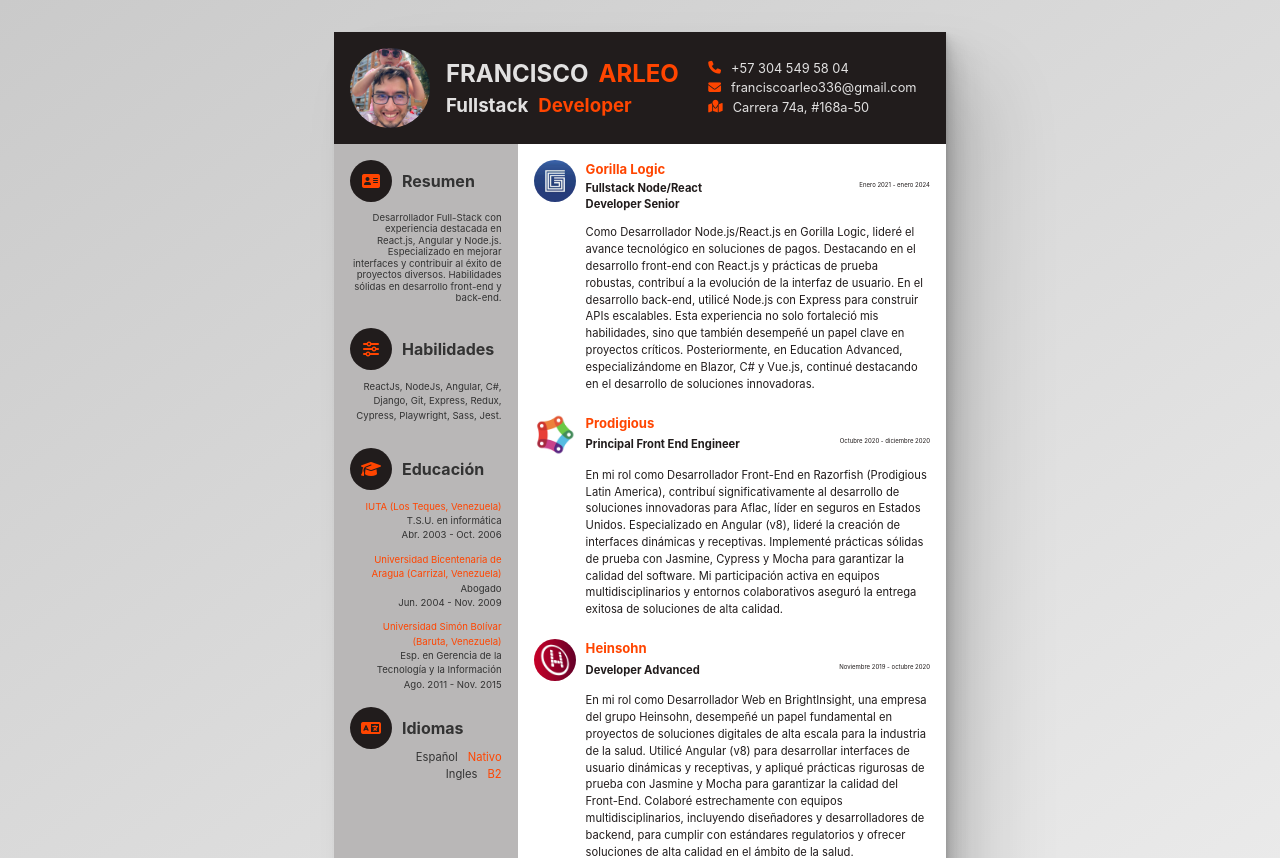
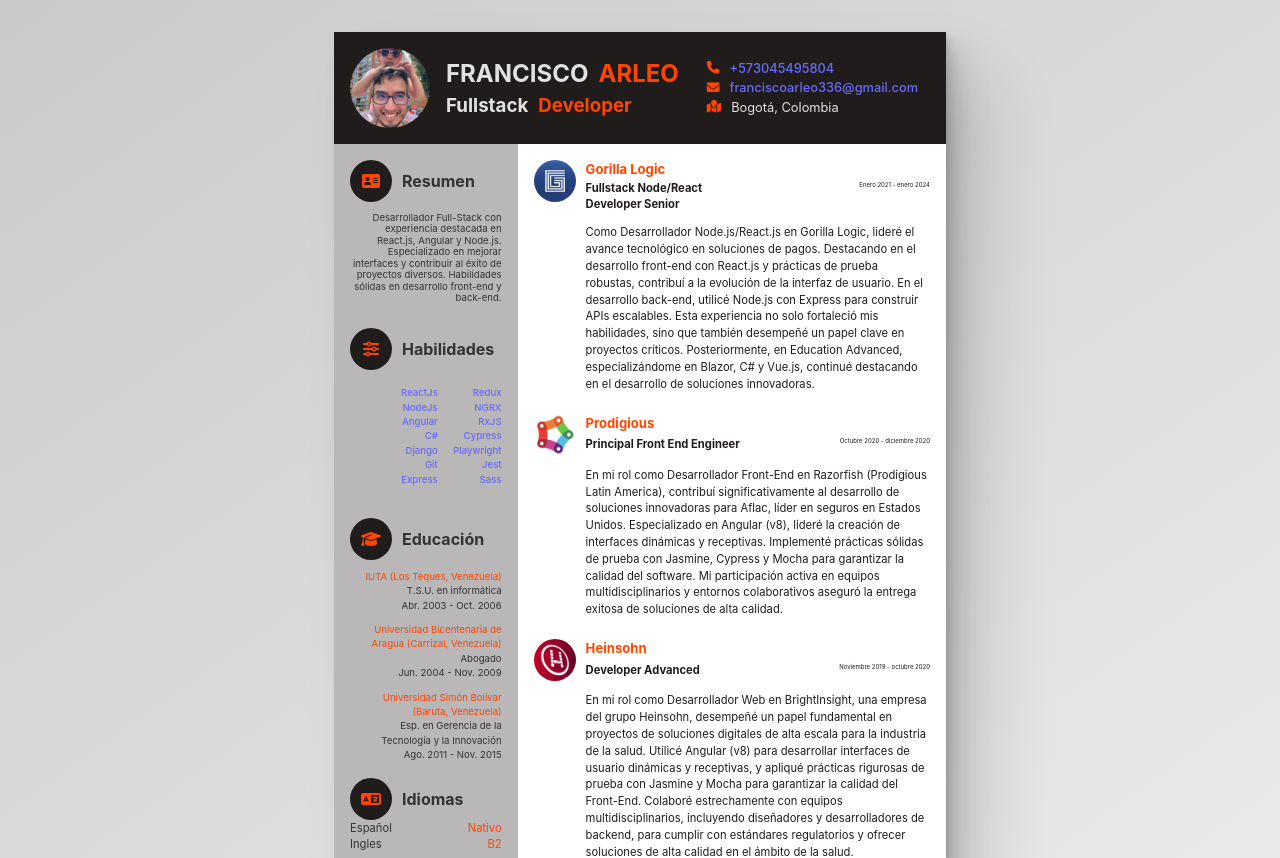
Before and after one commit to cisco336/StaticResume, a React (Vite) app: page / in a window 1280 px wide. Shown: the top 858 px of the page. Built offline with nearby package versions, Linux system fonts and the light colour scheme.

Commit message:
removing uneeded extensions, using data.js

```diff
--- a/src/App.jsx
+++ b/src/App.jsx
@@ -1,6 +1,6 @@
 import { useState } from 'react';
 import './App.css'
-import Sheet from './components/sheet/Sheet.jsx';
+import Sheet from './components/sheet/Sheet';
 
 function App() {
   const [count, setCount] = useState(0)
--- a/src/components/education/EducationItem.jsx
+++ b/src/components/education/EducationItem.jsx
@@ -8,7 +8,7 @@ function EducationItem({ institute, location, title, from, to }) {
                 {`${institute} (${location})`}
             </span>
             <span className="education__item--grade">
-                {title}
+                {title.es}
             </span>
             <span className="education__item--date">
                 {`${from} - ${to}`}
--- a/src/components/education/EducationWrapper.jsx
+++ b/src/components/education/EducationWrapper.jsx
@@ -1,40 +1,20 @@
-import React from 'react'
-import SectionTitle from '../sectionTitle/SectionTitle.jsx'
-import './education.scss'
-import EducationItem from './EducationItem';
+import React from "react";
+import SectionTitle from "../sectionTitle/SectionTitle";
+import "./education.scss";
+import EducationItem from "./EducationItem";
+import data from "../../data";
 
 function EducationWrapper() {
-    const educationItems = [
-        {
-            institute: "IUTA",
-            location: "Los Teques, Venezuela",
-            title: 'T.S.U. en informática',
-            from: "Abr. 2003",
-            to: "Oct. 2006"
-        },
-        {
-            institute: "Universidad Bicentenaria de Aragua",
-            location: "Carrizal, Venezuela",
-            title: 'Abogado',
-            from: "Jun. 2004",
-            to: "Nov. 2009"
-        },
-        {
-            institute: "Universidad Simón Bolívar",
-            location: "Baruta, Venezuela",
-            title: 'Esp. en Gerencia de la Tecnología y la Información',
-            from: "Ago. 2011",
-            to: "Nov. 2015"
-        },
-    ];
+  const {items} = data.side.education;
+
   return (
-    <div className='education__wrapper'>
-        <SectionTitle icon={'fa-solid fa-graduation-cap'} text={'Educación'}/>
-        {
-            educationItems.map(item => <EducationItem {...item}/>)
-        }
+    <div className="education__wrapper">
+      <SectionTitle icon={"fa-solid fa-graduation-cap"} text={"Educación"} />
+      {items.map((item, i) => (
+        <EducationItem key={i} {...item} />
+      ))}
     </div>
-  )
+  );
 }
 
-export default EducationWrapper
+export default EducationWrapper;
--- a/src/components/header/Header.jsx
+++ b/src/components/header/Header.jsx
@@ -1,40 +1,38 @@
-import React from 'react'
-import './header.scss'
+import React from "react";
+import "./header.scss";
+import data from "../../data";
 
 function Header() {
+  const { header } = data;
   return (
-    <div className='header'>
-        <img src='/profile.jpeg'/>
-        <div className='name'>
+    <div className="header">
+      <img src={header.img} alt={header.name} />
+      <div className="name">
         <h2>
-                <span>
-                    Francisco
-                </span>
-                <span className='orange'>
-                    Arleo
-                </span>
+          <span>{header.name.split(" ")[0]}</span>
+          <span className="orange">{header.name.split(" ")[1]}</span>
         </h2>
         <h3>
-                <span>Fullstack</span>
-                <span className='orange'>Developer</span>
+          <span>{header.position.split(" ")[0]}</span>
+          <span className="orange">{header.position.split(" ")[1]}</span>
         </h3>
       </div>
       <div className="info">
+        <a className="row" href={`tel:${header.mobile}`}>
+          <i className="fa fa-phone"></i>
+          {header.mobile}
+        </a>
+        <a className="row" href={`mailto:${header.email}`}>
+          <i className="fa fa-envelope"></i>
+          {header.email}
+        </a>
         <div className="row">
-                <i className='fa fa-phone'></i>
-                +57 304 549 58 04
-            </div>
-            <div className="row">
-                <i className='fa fa-envelope'></i>
-                franciscoarleo336@gmail.com
-            </div>
-            <div className="row">
-                <i className='fa fa-map-location'></i>
-                Carrera 74a, #168a-50
+          <i className="fa fa-map-location"></i>
+          {header.address}
         </div>
       </div>
     </div>
-  )
+  );
 }
 
-export default Header
+export default Header;
--- a/src/components/languages/Languages.jsx
+++ b/src/components/languages/Languages.jsx
@@ -1,24 +1,16 @@
 import React from "react";
 import "./languages.scss";
 import SectionTitle from "../sectionTitle/SectionTitle";
+import data from "../../data";
 
 function Languages() {
-    const languages = [
-        {
-            lang: 'Español',
-            level: 'Nativo'
-        },
-        {
-            lang: 'Ingles',
-            level: 'B2'
-        }
-    ]
+    const {languages} = data.side
     return (
         <div className="languages">
             <SectionTitle icon={"fa-solid fa-language"} text={"Idiomas"} />
             {
-                languages.map(l => (
-                    <div className="languages__item">
+                languages.map((l,i) => (
+                    <div key={i} className="languages__item">
                         <span>
                             {l.lang}
                         </span>
--- a/src/components/languages/languages.scss
+++ b/src/components/languages/languages.scss
@@ -6,10 +6,13 @@
         font-size: 70%;
         display: flex;
         gap: 10px;
-        justify-content: flex-end;
+        max-width: 100%;
+        align-self: stretch;
+        justify-content: space-between;
 
         span {
             &:last-of-type {
+                text-align: right;
                 color: orangered;
             }
         }
--- a/src/components/mainContent/MainConten.jsx
+++ /dev/null
@@ -1,54 +0,0 @@
-import React from "react";
-import WorkExp from "../workExp/WorkExp.jsx";
-import "./main-content.scss";
-
-function MainConten() {
-    const exp = [
-        {
-            logo: "/gorilla_logic_logo.jpeg",
-            company: "Gorilla Logic",
-            position: "Fullstack Node/React Developer Senior",
-            start: "Enero 2021",
-            end: "enero 2024",
-            description:
-                "Como Desarrollador Node.js/React.js en Gorilla Logic, lideré el avance tecnológico en soluciones de pagos. Destacando en el desarrollo front-end con React.js y prácticas de prueba robustas, contribuí a la evolución de la interfaz de usuario. En el desarrollo back-end, utilicé Node.js con Express para construir APIs escalables. Esta experiencia no solo fortaleció mis habilidades, sino que también desempeñé un papel clave en proyectos críticos. Posteriormente, en Education Advanced, especializándome en Blazor, C# y Vue.js, continué destacando en el desarrollo de soluciones innovadoras.",
-        },
-        {
-            logo: "/Prodigious.png",
-            company: "Prodigious",
-            position: "Principal Front End Engineer",
-            start: "Octubre 2020",
-            end: "diciembre 2020",
-            description:
-                "En mi rol como Desarrollador Front-End en Razorfish (Prodigious Latin America), contribuí significativamente al desarrollo de soluciones innovadoras para Aflac, líder en seguros en Estados Unidos. Especializado en Angular (v8), lideré la creación de interfaces dinámicas y receptivas. Implementé prácticas sólidas de prueba con Jasmine, Cypress y Mocha para garantizar la calidad del software. Mi participación activa en equipos multidisciplinarios y entornos colaborativos aseguró la entrega exitosa de soluciones de alta calidad.",
-        },
-        {
-            logo: "/heinsohn.jpg",
-            company: "Heinsohn",
-            position: "Developer Advanced",
-            start: "Noviembre 2019",
-            end: "octubre 2020",
-            description:
-                "En mi rol como Desarrollador Web en BrightInsight, una empresa del grupo Heinsohn, desempeñé un papel fundamental en proyectos de soluciones digitales de alta escala para la industria de la salud. Utilicé Angular (v8) para desarrollar interfaces de usuario dinámicas y receptivas, y apliqué prácticas rigurosas de prueba con Jasmine y Mocha para garantizar la calidad del Front-End. Colaboré estrechamente con equipos multidisciplinarios, incluyendo diseñadores y desarrolladores de backend, para cumplir con estándares regulatorios y ofrecer soluciones de alta calidad en el ámbito de la salud.",
-        },
-        {
-            logo: "/Globant India Logo.jpeg",
-            company: "Globant",
-            position: "Web UI Developer",
-            start: "Agosto 2018",
-            end: "noviembre 2019",
-            description:
-                "En Globant, participé activamente en proyectos clave, destacándome en diversas iniciativas tecnológicas. Contribuí al proyecto Studio NorthStar en Disney, mejorando aplicaciones con PHP, AngularJS y Angular 5. En colaboración con el equipo, lideré el rediseño de aplicaciones web para HM Electronics, utilizando ReactJS y SVN para mejorar la interfaz de usuario. Además, colaboré con Sodimac Colombia para actualizar aplicaciones web utilizando Angular y Angular Material, asegurando mejoras visuales y funcionales. Mi experiencia destacada en la mejora de proyectos subraya mi capacidad para adaptarme a diversas tecnologías y colaborar efectivamente en entornos multidisciplinarios.",
-        },
-    ];
-
-    return (
-        <div className="main-content">
-            {exp.map((x) => (
-                <WorkExp {...x} />
-            ))}
-        </div>
-    );
-}
-
-export default MainConten;
--- /dev/null
+++ b/src/components/mainContent/MainContent.jsx
@@ -0,0 +1,18 @@
+import React from "react";
+import WorkExp from "../workExp/WorkExp";
+import "./main-content.scss";
+import data from "../../data";
+
+function MainContent() {
+    const {exp} = data;
+
+    return (
+        <div className="main-content">
+            {exp.map((x, i) => (
+                <WorkExp key={i} {...x} />
+            ))}
+        </div>
+    );
+}
+
+export default MainContent;
--- a/src/components/sheet/Sheet.jsx
+++ b/src/components/sheet/Sheet.jsx
@@ -1,8 +1,8 @@
 import React from 'react'
 import './sheet.scss'
-import Header from '../header/Header.jsx'
-import Side from '../side/Side.jsx'
-import MainConten from '../mainContent/MainConten.jsx'
+import Header from '../header/Header'
+import Side from '../side/Side'
+import MainConten from '../mainContent/MainContent'
 
 function Sheet() {
   return (
--- a/src/components/skills/Skills.jsx
+++ b/src/components/skills/Skills.jsx
@@ -1,31 +1,21 @@
 import React from "react";
 import SectionTitle from "../sectionTitle/SectionTitle";
 import "./skills.scss";
+import data from "../../data";
 
 function Skills() {
-    const skills = [
-        "ReactJs, ",
-        "NodeJs, ",
-        "Angular, ",
-        "C#, ",
-        "Django, ",
-        "Git, ",
-        "Express, ",
-        "Redux, ",
-        "Cypress, ",
-        "Playwright, ",
-        "Sass, ",
-        "Jest.",
-    ];
+    const {skills} = data.side;
     return (
-        <div className="skills">
-            <SectionTitle icon={"fa-solid fa-sliders"} text={"Habilidades"} />
-            <p>
-                {skills.map((skill) => (
-                    <span>{skill}</span>
-                ))}
-            </p>
-        </div>
+      <div className="skills">
+        <SectionTitle icon={skills.icon} text={skills.title.es} />
+        <ul>
+          {skills.skills.map((skill, i) => (
+            <li key={i}>
+              <a href={skill.link}>{skill.name}</a>
+            </li>
+          ))}
+        </ul>
+      </div>
     );
 }
 
--- a/src/components/skills/skills.scss
+++ b/src/components/skills/skills.scss
@@ -1,6 +1,17 @@
 .skills {
-    p {
-        font-size: 60%;
-        text-align: right;
+    ul {
+        columns: 2;
+        li {
+            list-style: none;
+
+            a {
+                font-size: 60%;
+                display: flex;
+                flex-direction: row nowrap;
+                justify-content: flex-end;
+                gap: 10px;
+                align-items: center;
+            }
+        }
     }
 }
--- a/src/data.json
+++ b/src/data.js
@@ -1,10 +1,10 @@
-{
+const data = {
     "header": {
         "img": "profile.jpeg",
         "name": "Francisco Arleo",
         "position": "Fullstack Developer",
         "mobile": "+573045495804",
-        "mail": "franciscoarleo336@gmail.com",
+        "email": "franciscoarleo336@gmail.com",
         "address": "Bogotá, Colombia"
     },
     "side": {
@@ -188,3 +188,5 @@
         }
     ]
 }
+
+export default data;
```
Lines whose indentation alone changed are shown as unchanged.
